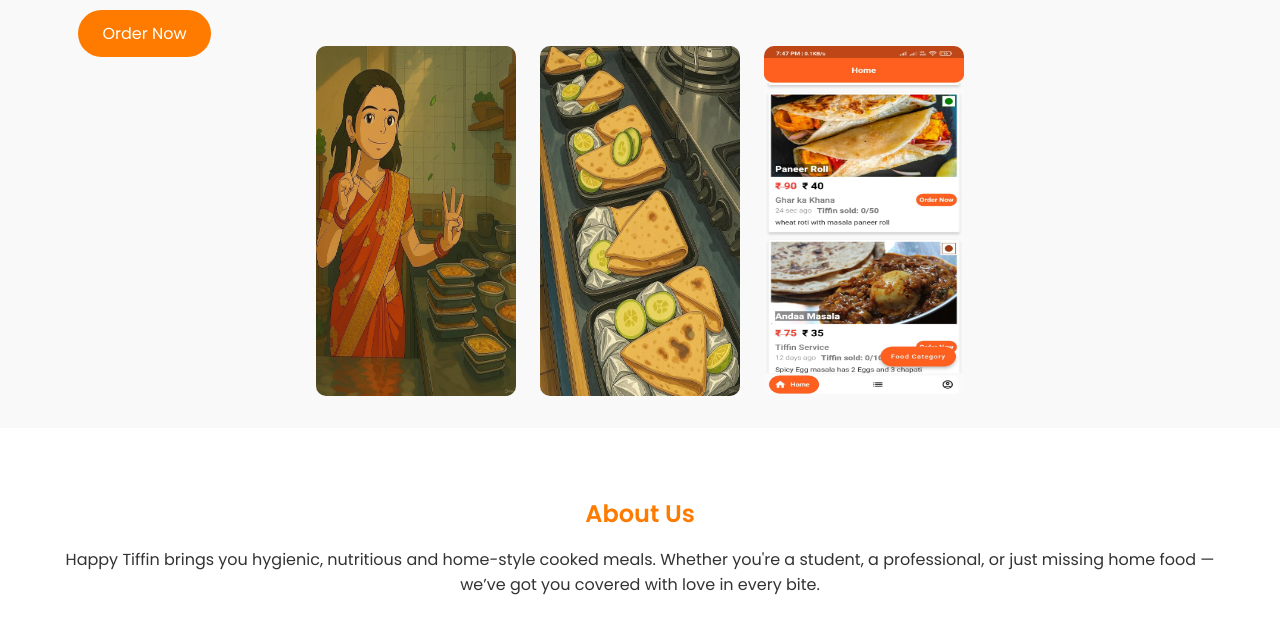
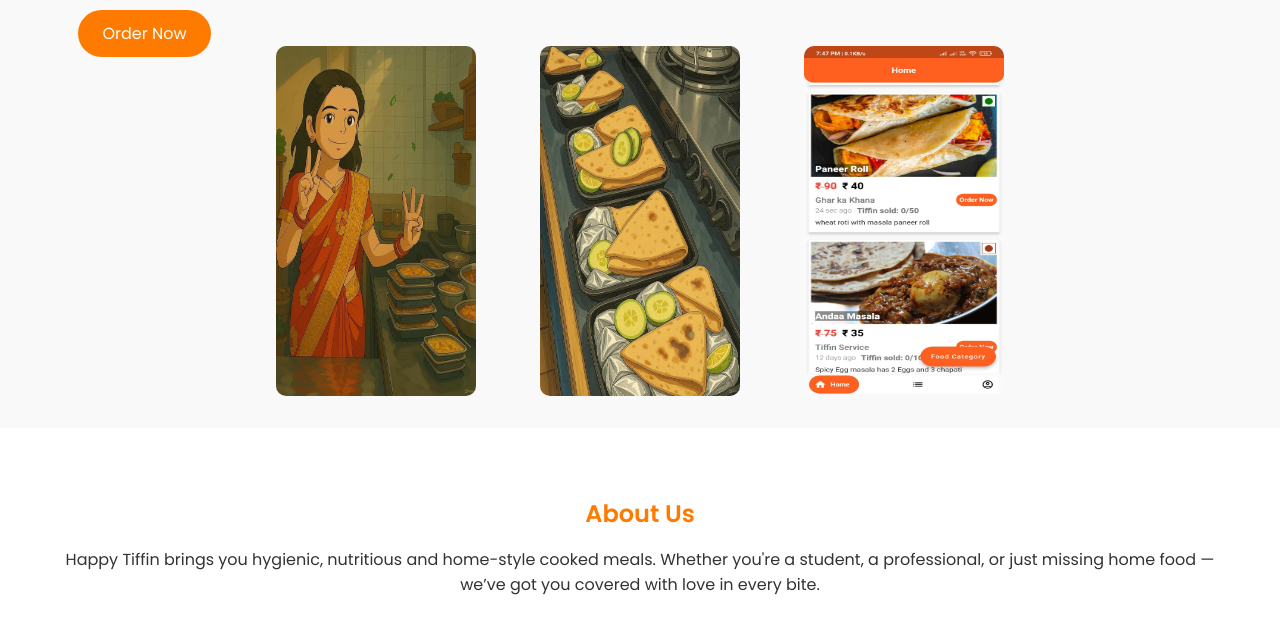
Before and after one commit to alimurtuza1222/alimurtuza-github.io, a plain HTML site: page index.html in a window 1280 px wide. Shown: the part 423-1056 px from the top of the page. Drawn offline with Linux system fonts and the light colour scheme.

Commit message:
Update style.css

```diff
--- a/style.css
+++ b/style.css
@@ -88,7 +88,7 @@
     flex: 1 1 300px;
     display: flex;
     flex-wrap: wrap;
-    gap: 1.5rem;
+    gap: 4rem;
     justify-content: center;
   }
 
```
